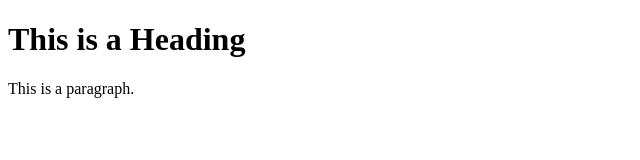
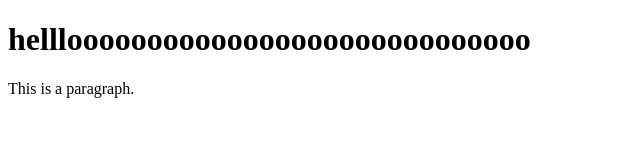
Before and after one commit to meltem-fs/Tour, a plain HTML site: page index.html in a window 1280 px wide. Shown: the whole page, without its empty margins (0-640 px from the left). Drawn offline with Linux system fonts and the light colour scheme.

Commit message:
h1 değişti

```diff
--- a/index.html
+++ b/index.html
@@ -5,7 +5,7 @@
 	</head>
 	<body>
 
-		<h1>This is a Heading</h1>
+		<h1>helllooooooooooooooooooooooooooooo</h1>
 		<p>This is a paragraph.</p>
 
 	</body>
```
